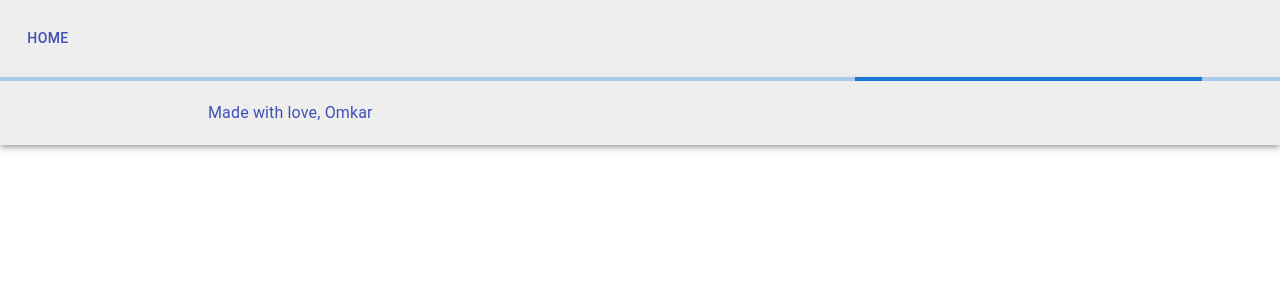
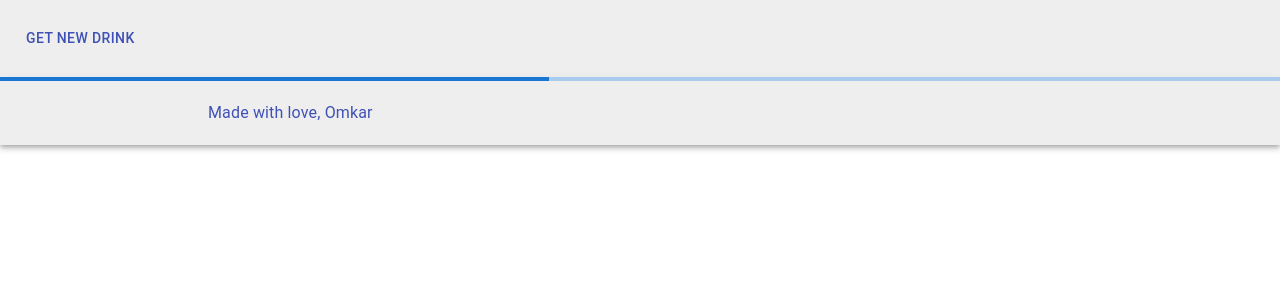
Before and after one commit to omkarpadwale/cocktail-web-app, a React (Create React App) app: page / in a window 1280 px wide. Shown: the top 300 px of the page. Built offline with nearby package versions, Linux system fonts and the light colour scheme; no server answers.

Commit message:
change label

```diff
--- a/src/Component/Header/HeaderSection.js
+++ b/src/Component/Header/HeaderSection.js
@@ -9,7 +9,7 @@ const buttonStyle = {
 const HeaderSection = (props) => {
     return (
         <Box display="flex" bgcolor="grey.200" p={2} alignItems="center">
-          <Button style= {buttonStyle} color="primary" href='/'> Home </Button>
+          <Button style= {buttonStyle} color="primary" href='/'> Get New Drink </Button>
           {/* <Box >
             <Button style= {buttonStyle} color="secondary" href='/randomdrink'>Random Drink</Button>
           </Box>        */}
```
